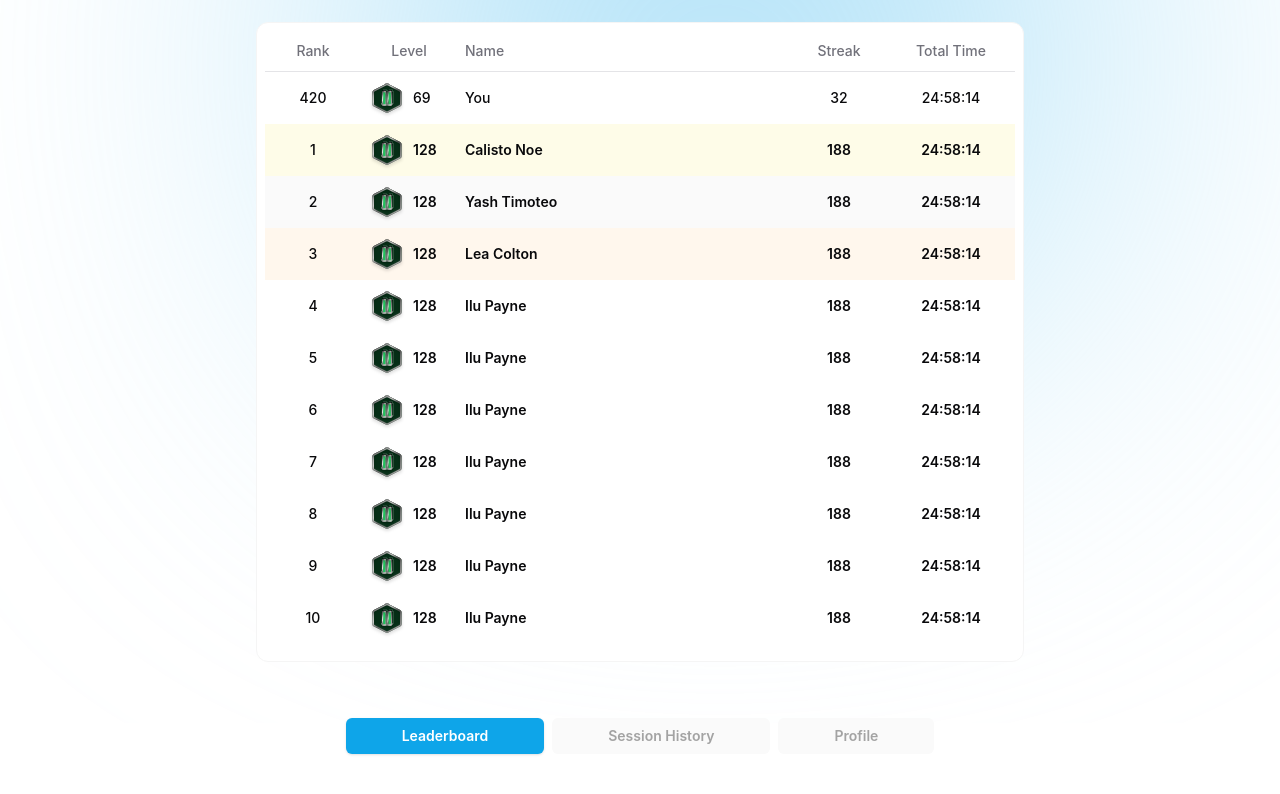
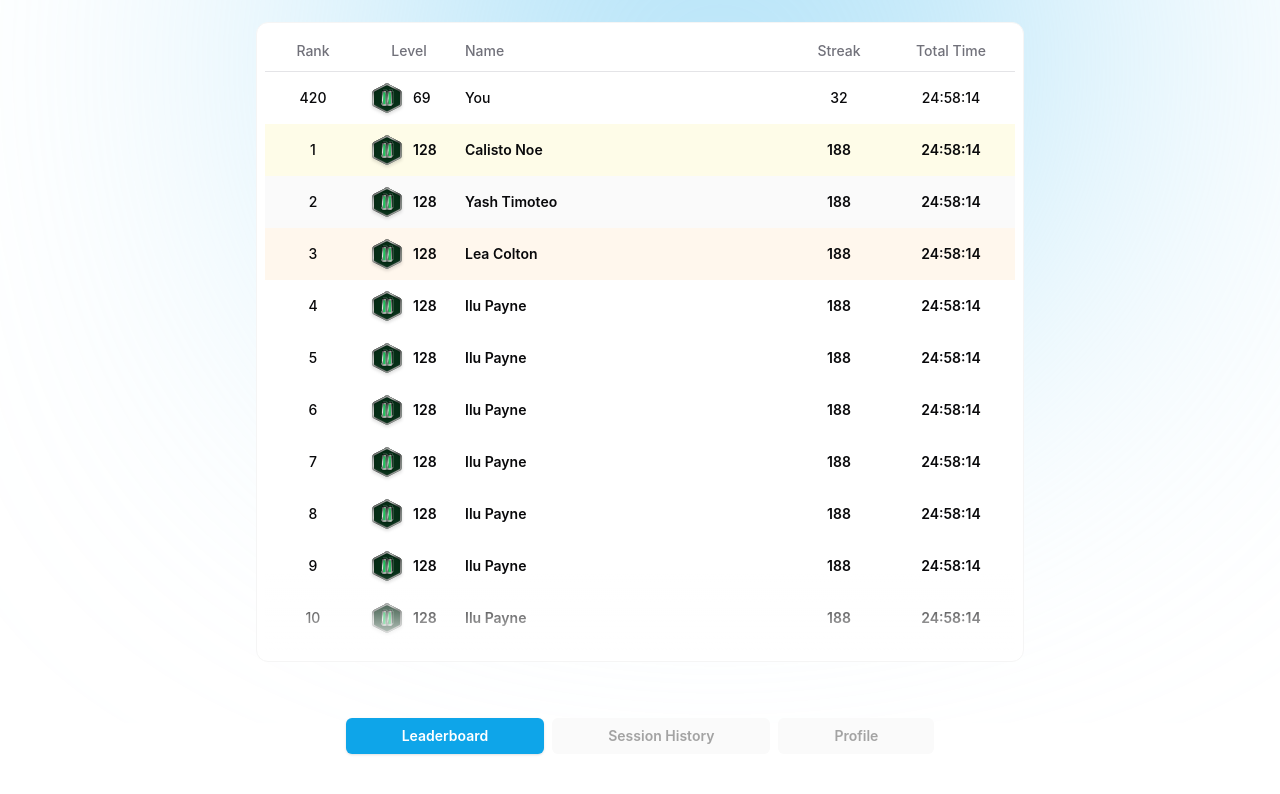
Before and after one commit to mohittjee/micro-deadline, a React (Vite) app: page /leaderboard in a window 1280 px wide. Shown: the top 794 px of the page. Built offline with nearby package versions, Linux system fonts and the light colour scheme.

Commit message:
bottom linear gradient added

```diff
--- a/src/pages/leaderboard/Leaderboard.tsx
+++ b/src/pages/leaderboard/Leaderboard.tsx
@@ -74,7 +74,7 @@ export default function Leaderboard() {
     return (
         <div className="flex flex-col items-center justify-center h-full">
             <Card className=" w-[60vw] p-2 mb-10 h-[80vh] shadow-none border-[#F5F5F5] ">
-                <div className="overflow-y-scroll h-full invisible-scrollbar">
+                <div className="relative overflow-y-scroll h-full invisible-scrollbar">
                     <Table className="">
                         <TableHeader className="sticky top-0 bg-white z-50">
                             <TableRow>
@@ -116,6 +116,7 @@ export default function Leaderboard() {
                             ))}
                         </TableBody>
                     </Table>
+                    <div className="sticky bottom-0 w-full bg-gradient-to-t from-white via-white/40 to-transparent h-20 -mt-20 pointer-events-none" />
                 </div>
             </Card>
 
@@ -140,6 +141,6 @@ export default function Leaderboard() {
                     </Button>
                 </div>
             </footer>
-            </div>
+        </div>
     )
 }
```
